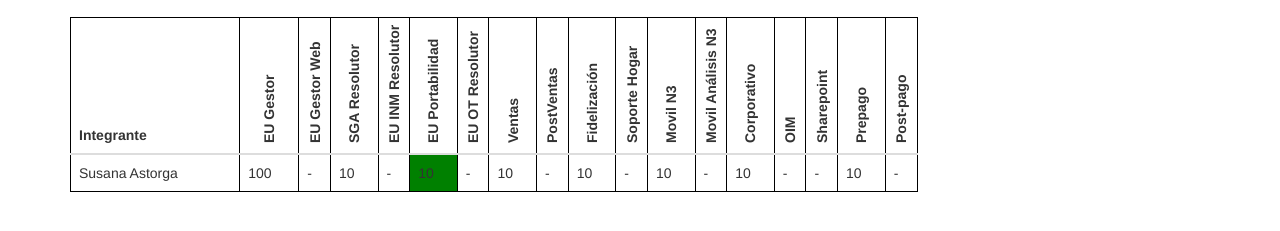
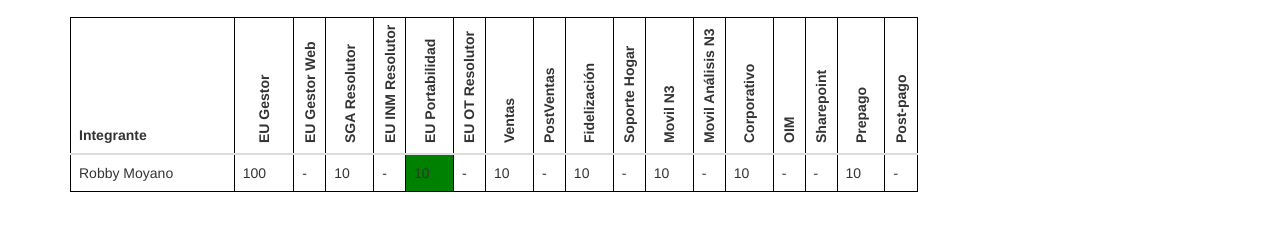
Before and after one commit to robbymoyano/dashcapacitaciones, a plain HTML site: page index.html in a window 1280 px wide. Shown: the part 53-284 px from the top of the page. Drawn offline with Linux system fonts and the light colour scheme.

Commit message:
Cambio en nombre recurso

```diff
--- a/index.html
+++ b/index.html
@@ -174,7 +174,7 @@ th span {
 						</thead>
 						<tbody id="contenidoTabla">
 							<tr>
-							<td>Susana Astorga</td>
+							<td>Robby Moyano</td>
 								<td>100</td>
 								<td>-</td>
 								<td>10</td>
```
